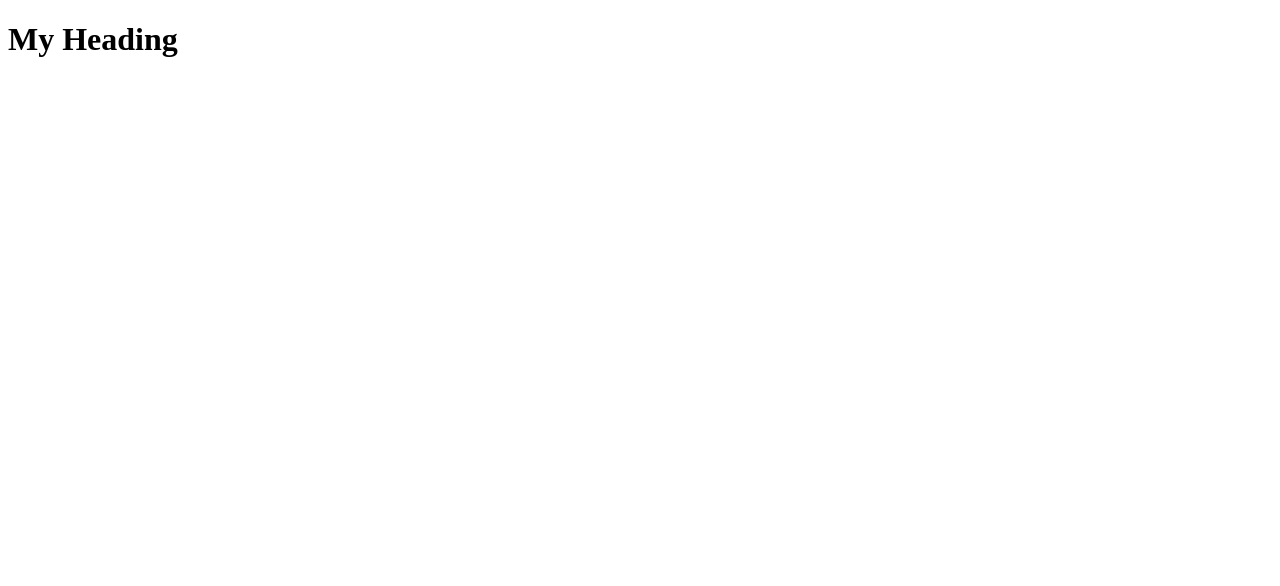
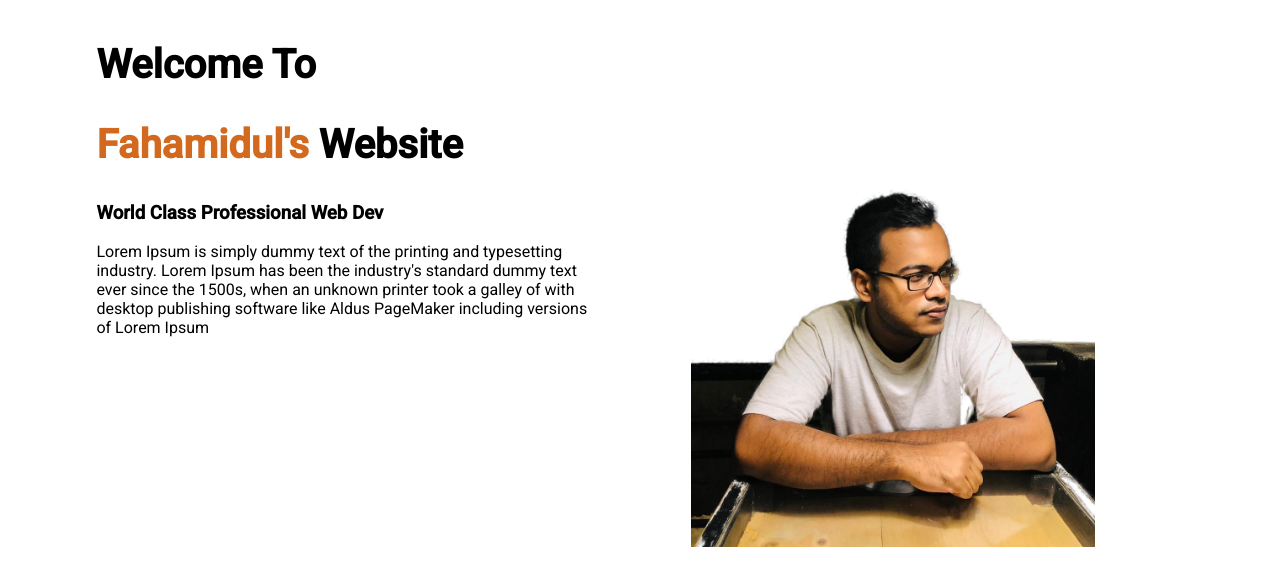
Before and after one commit to Aoyon123/HomePractice, a plain HTML site: page index.html in a window 1280 px wide. Drawn offline with Linux system fonts and the light colour scheme.

Commit message:
added top part

```diff
--- a/index.html
+++ b/index.html
@@ -3,9 +3,23 @@
 <head>
     <meta charset="UTF-8">
     <meta name="viewport" content="width=device-width, initial-scale=1.0">
-    <title>Document</title>
+    <link rel="stylesheet" href="style.css">
+    <link rel="preconnect" href="https://fonts.gstatic.com">
+<link href="https://fonts.googleapis.com/css2?family=Roboto:wght@400;500&display=swap" rel="stylesheet">
+    <title>Aoyon's Website</title>
 </head>
 <body>
-    <h1>My Heading</h1>
+    <section>
+        <div class="half-width">
+            <h1>Welcome To</h1>
+            <h1><span class="name-highlight">Fahamidul's</span> Website</h1>
+            <h3>World Class Professional Web Dev</h3>
+            <p>Lorem Ipsum is simply dummy text of the printing and typesetting industry. Lorem Ipsum has been the industry's standard dummy text ever since the 1500s, when an unknown printer took a galley of with desktop publishing software like Aldus PageMaker including versions of Lorem Ipsum</p>
+        </div>
+       <div class="half-width">
+           <img src="Images/aoyon3.jpeg" alt="">
+       </div>
+    </section>
+
 </body>
 </html>
--- /dev/null
+++ b/style.css
@@ -0,0 +1,23 @@
+h1{
+    font-size: 40px;
+}
+
+body{
+    font-family: 'Roboto', sans-serif;
+}
+
+.name-highlight{
+    color:chocolate
+}
+
+.half-width
+{
+    width:40%;
+    float:left;
+    margin-left:5%;
+    padding-left:2%;
+}
+
+.half-width img{
+    width:80%;
+}
```
Also changed, not shown: 1 other file.
